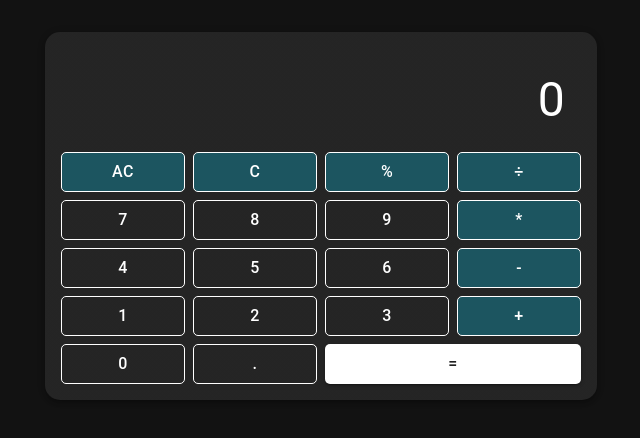
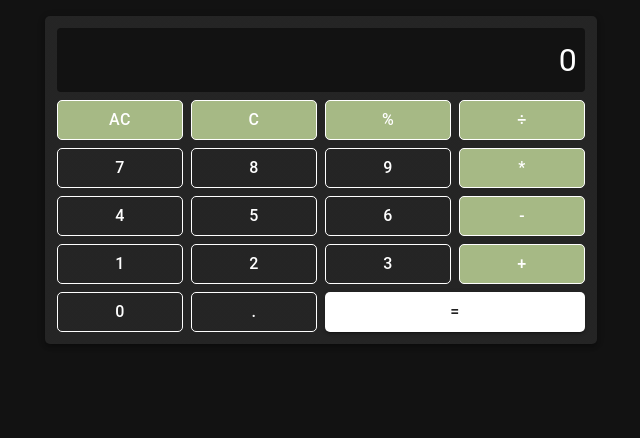
Before and after one commit to guhenf/calculatorts, a React (Create React App) app: page / in a window 1280 px wide. Shown: the top 438 px of the page, without its empty margins (319-959 px from the left). Built offline with nearby package versions, Linux system fonts and the light colour scheme.

Commit message:
update: percent and cascate calculate

```diff
--- a/src/App.tsx
+++ b/src/App.tsx
@@ -1,22 +1,23 @@
-import { Button, Grid, Paper, styled } from '@mui/material'
+import { Button, Card, Grid, styled } from '@mui/material'
 import { Container } from '@mui/system'
 import { useState } from 'react'
 import { GridDigitButton } from './gridDigitButton'
 import { GridOperationButton } from './gridOperationButton'
 
 const OutputContainer = styled('div')(({ theme }) => ({
+	background: '#121212',
 	width: '100%',
-	height: '2em',
-	padding: theme.spacing(2),
+	padding: theme.spacing(1),
 	textAlign: 'right',
-	fontSize: '3em',
+	fontSize: '2em',
 	overflow: 'hidden',
+	borderRadius: '4px',
 }))
 
-const Calculator = styled(Paper)(({ theme }) => ({
-	padding: theme.spacing(2),
-	marginTop: theme.spacing(4),
-	borderRadius: 15,
+const Calculator = styled(Card)(({ theme }) => ({
+	padding: theme.spacing(1.5),
+	marginTop: theme.spacing(2),
+	borderRadius: 5,
 }))
 
 function App() {
@@ -70,9 +71,21 @@ function App() {
 		setOverwrite(true)
 	}
 
+	const percent = () => {
+		const curr = parseFloat(currentValue)
+		setCurrentValue((curr / 100).toString())
+	}
+
 	const selectOperation = (operation: string) => {
+		if (prevValue) {
+			const val = calculate()
+			setCurrentValue(`${val}`)
+			setPrevValue(`${val}`)
+		} else {
+			setPrevValue(currentValue)
+		}
+
 		setOperation(operation)
-		setPrevValue(currentValue)
 		setOverwrite(true)
 	}
 
@@ -107,7 +120,7 @@ function App() {
 						/>
 						<GridOperationButton
 							operation={'%'}
-							selectOperation={selectOperation}
+							selectOperation={percent}
 							selectedOperation={operation}
 						/>
 						<GridOperationButton
--- a/src/gridOperationButton.tsx
+++ b/src/gridOperationButton.tsx
@@ -7,9 +7,9 @@ interface GridOperationButtonProps {
 }
 
 export const StyledButton = styled(Button)<{ selected: boolean }>((props) => ({
-	backgroundColor: '#1c5560',
-	borderColor: props.selected ? '#001f36' : '#fff',
-	color: props.selected ? '#001f36' : '#fff',
+	backgroundColor: props.selected ? '#648a64' : '#a6b985',
+	borderColor: props.selected ? '#454545' : '#fff',
+	color: props.selected ? '#454545' : '#fff',
 	borderWidth: 1.5,
 }))
 
```
